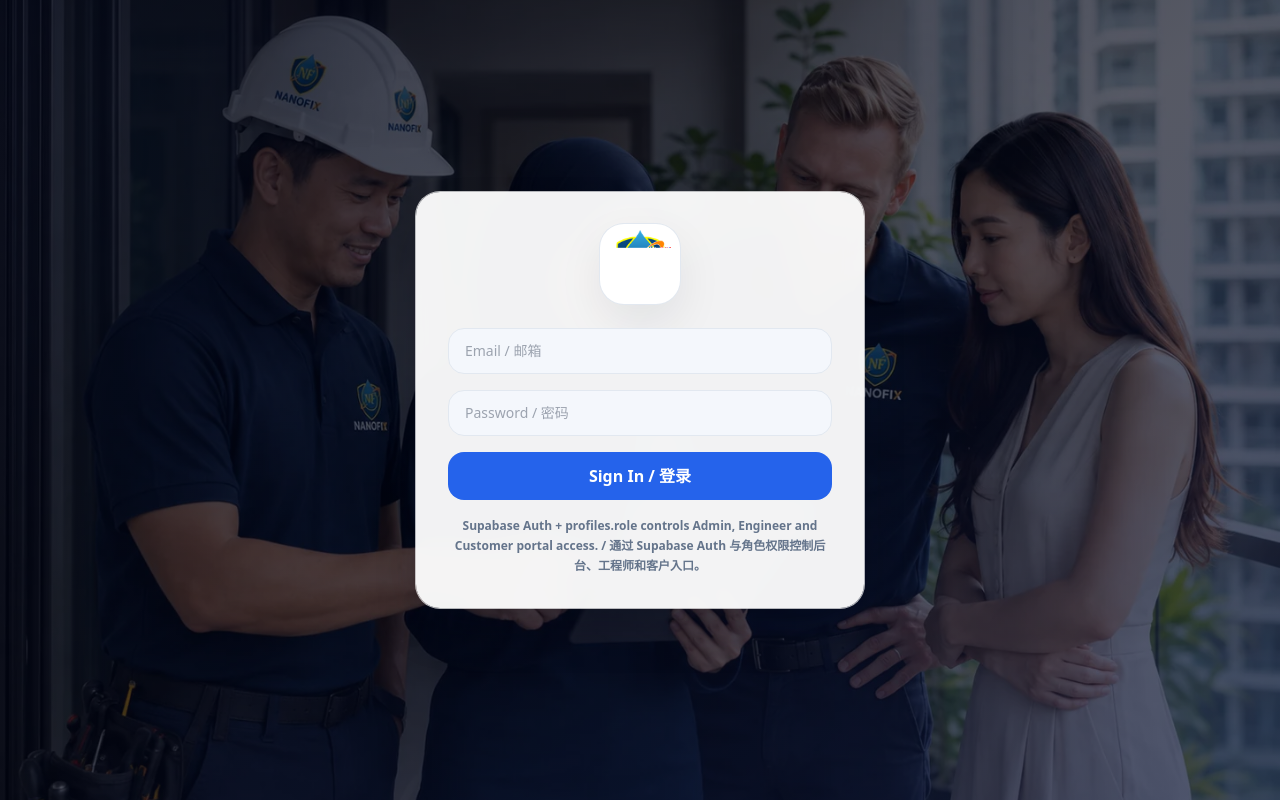
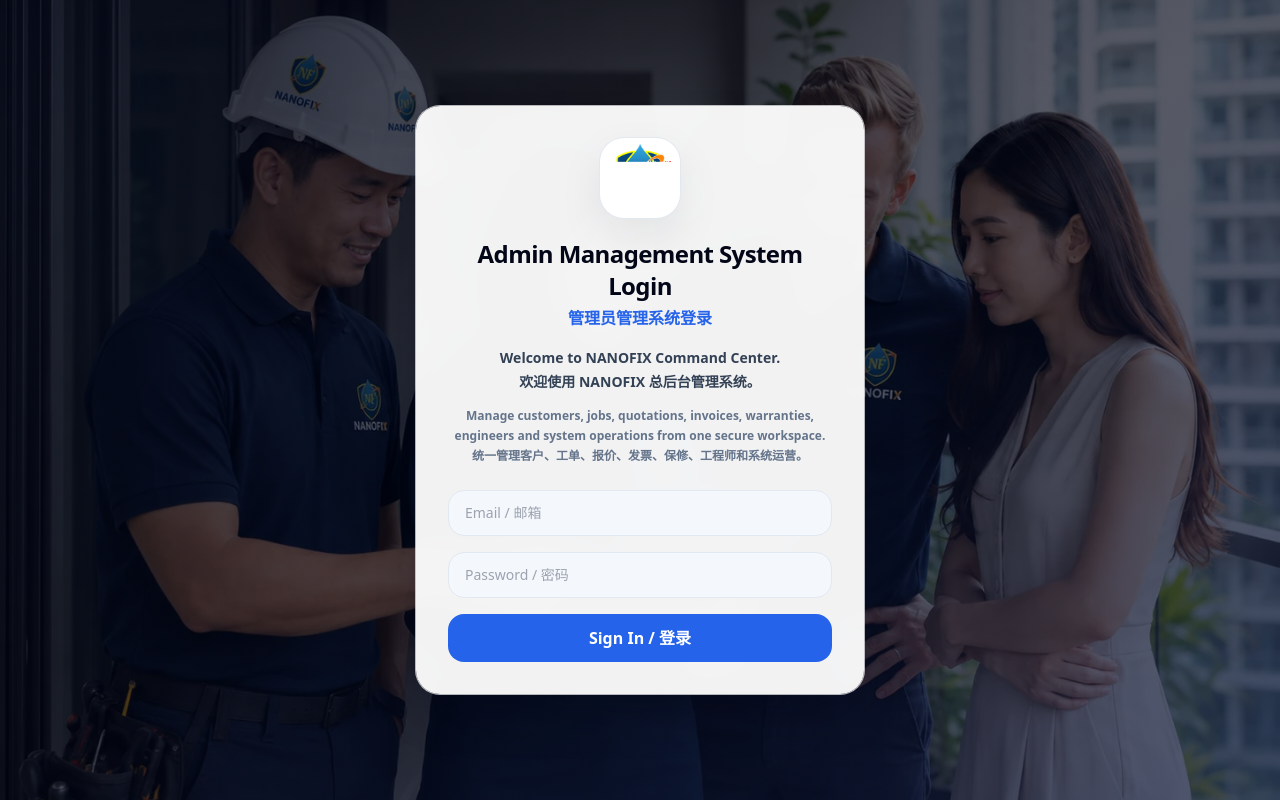
Before and after one commit to gaven2027-hash/NANOFIX_V28_UNIFIED_WEBSITE_ADMIN, a Next.js app: page /login in a window 1280 px wide. Built offline with nearby package versions, Linux system fonts and the light colour scheme; no server answers.

Commit message:
Clean role-specific login page copy

```diff
--- a/app/login/LoginForm.tsx
+++ b/app/login/LoginForm.tsx
@@ -3,6 +3,35 @@
 import { Suspense, useMemo, useState } from 'react';
 import { useRouter, useSearchParams } from 'next/navigation';
 import { createBrowserClient } from '@/lib/supabase/browser';
+
+type LoginContext = 'admin' | 'customer' | 'engineer';
+
+const copyByContext = {
+  admin: {
+    title: 'Admin Management System Login',
+    zh: '管理员管理系统登录',
+    welcome: 'Welcome to NANOFIX Command Center.',
+    welcomeZh: '欢迎使用 NANOFIX 总后台管理系统。',
+    note: 'Manage customers, jobs, quotations, invoices, warranties, engineers and system operations from one secure workspace.',
+    noteZh: '统一管理客户、工单、报价、发票、保修、工程师和系统运营。'
+  },
+  customer: {
+    title: 'Premium Member Portal Login',
+    zh: '高级会员管理系统登录',
+    welcome: 'Welcome to the NANOFIX Premium Member Portal.',
+    welcomeZh: '欢迎使用 NANOFIX 高级会员管理系统。',
+    note: 'Submit repair requests, track progress and review quotations, invoices, payments and warranty records conveniently.',
+    noteZh: '便捷提交报修，实时追踪维修进度，并查看报价、发票、付款和保修记录。'
+  },
+  engineer: {
+    title: 'Engineer Management System Login',
+    zh: '工程师管理系统登录',
+    welcome: 'Welcome to NANOFIX Engineer Portal.',
+    welcomeZh: '欢迎使用 NANOFIX 工程师管理系统。',
+    note: 'Review assigned jobs, inspection tasks, field photos, job notes, completion status and customer sign-off records.',
+    noteZh: '查看已分配工单、查验任务、现场照片、工单记录、完工状态和客户签名。'
+  }
+} as const;
 
 function setAdminAccessCookie(accessToken: string, expiresIn?: number) {
   if (typeof document === 'undefined') return;
@@ -17,6 +46,13 @@
   document.cookie = `nanofix_admin_access_token=; Path=/; Max-Age=0; SameSite=Lax${secure}`;
 }
 
+function getLoginContext(nextPath: string | null, explicitRole: string | null): LoginContext {
+  const text = `${nextPath || ''} ${explicitRole || ''}`.toLowerCase();
+  if (text.includes('customer')) return 'customer';
+  if (text.includes('engineer')) return 'engineer';
+  return 'admin';
+}
+
 function LoginFormInner() {
   const router = useRouter();
   const searchParams = useSearchParams();
@@ -25,6 +61,9 @@
   const [loading, setLoading] = useState(false);
   const [message, setMessage] = useState('');
 
+  const requestedNext = searchParams.get('next');
+  const context = getLoginContext(requestedNext, searchParams.get('role'));
+  const copy = copyByContext[context];
   const setupWarning = useMemo(() => searchParams.get('setup') === 'supabase_env_missing', [searchParams]);
 
   async function onSubmit(event: React.FormEvent<HTMLFormElement>) {
@@ -56,23 +95,29 @@
 
       setAdminAccessCookie(data.session.access_token, data.session.expires_in);
 
-      const requestedNext = searchParams.get('next');
       const defaultPath = profile.role === 'customer' ? '/customer-portal' : profile.role === 'engineer' ? '/engineer-portal' : '/dashboard';
       router.replace(requestedNext && requestedNext.startsWith('/') ? requestedNext : defaultPath);
       router.refresh();
     } catch {
       clearAdminAccessCookie();
-      setMessage('Supabase login is not configured. Check NEXT_PUBLIC_SUPABASE_URL and NEXT_PUBLIC_SUPABASE_ANON_KEY. / 请检查 Supabase 环境变量。');
+      setMessage('Login service is not configured. / 登录服务暂未配置。');
     } finally {
       setLoading(false);
     }
   }
 
   return (
+    <>
+      <div className="mt-5 text-center">
+        <h1 className="text-2xl font-black tracking-tight text-slate-950">{copy.title}</h1>
+        <p className="mt-1 text-base font-black text-activeBlue">{copy.zh}</p>
+        <p className="mt-4 text-sm font-bold leading-6 text-slate-700">{copy.welcome}<br />{copy.welcomeZh}</p>
+        <p className="mt-3 text-xs font-semibold leading-5 text-slate-500">{copy.note}<br />{copy.noteZh}</p>
+      </div>
       <form className="mt-6 space-y-4" onSubmit={onSubmit}>
         {setupWarning ? (
           <div className="rounded-2xl bg-amber-50 px-4 py-3 text-sm font-semibold text-amber-900 ring-1 ring-amber-100">
-          Supabase environment variables are not configured yet. Protected pages are locked until deployment variables are set. / Supabase 环境变量未配置，后台页面已被保护。
+            Login environment is not configured yet. / 登录环境变量尚未配置。
           </div>
         ) : null}
         <input
@@ -97,10 +142,8 @@
         <button className="w-full rounded-2xl bg-activeBlue px-4 py-3 font-bold text-white hover:bg-blue-700 disabled:cursor-not-allowed disabled:opacity-60" type="submit" disabled={loading}>
           {loading ? 'Signing in... / 登录中...' : 'Sign In / 登录'}
         </button>
-      <p className="text-center text-xs font-semibold leading-5 text-slate-500">
-        Supabase Auth + profiles.role controls Admin, Engineer and Customer portal access. / 通过 Supabase Auth 与角色权限控制后台、工程师和客户入口。
-      </p>
       </form>
+    </>
   );
 }
 
```
Lines whose indentation alone changed are shown as unchanged.
